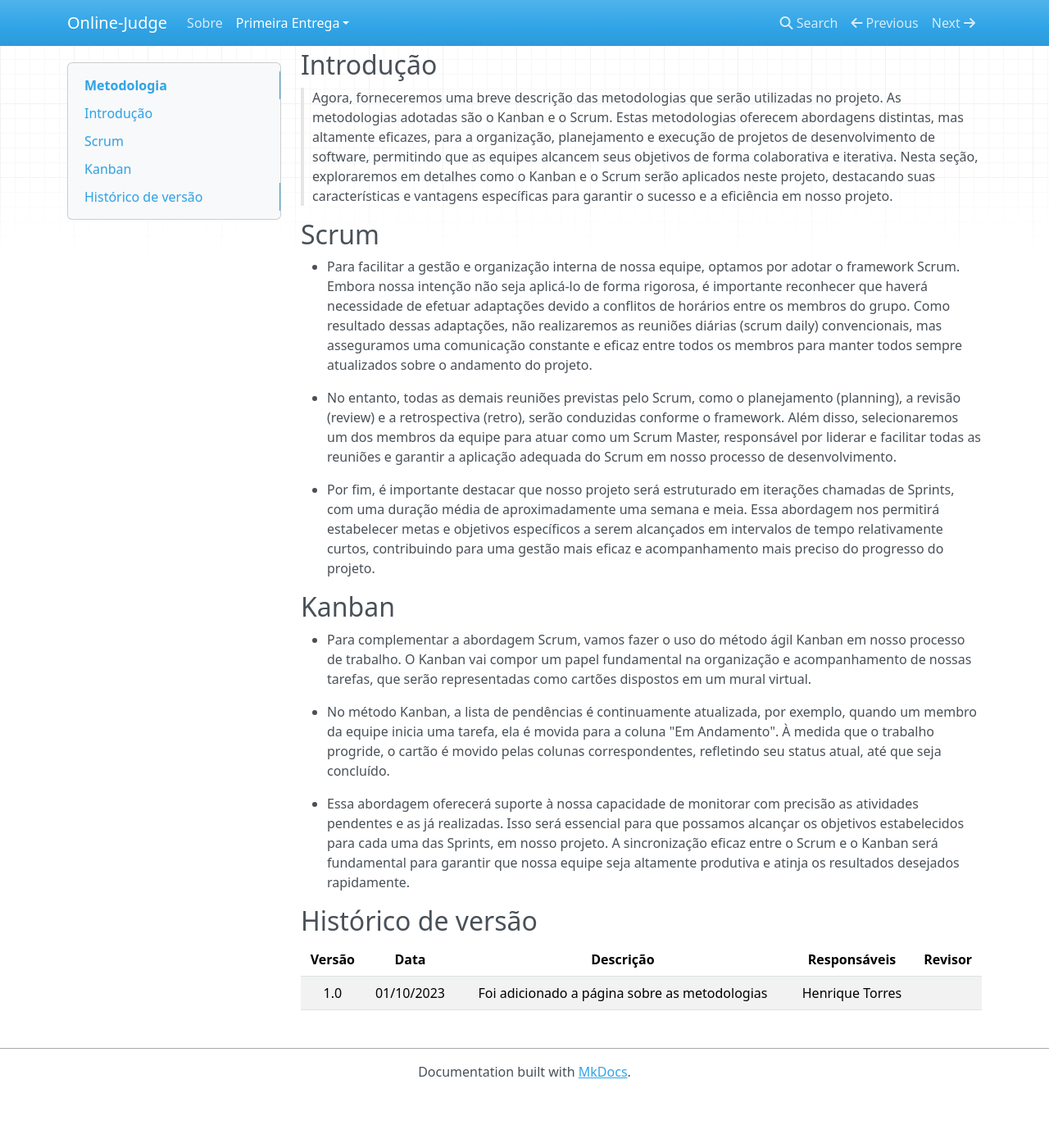
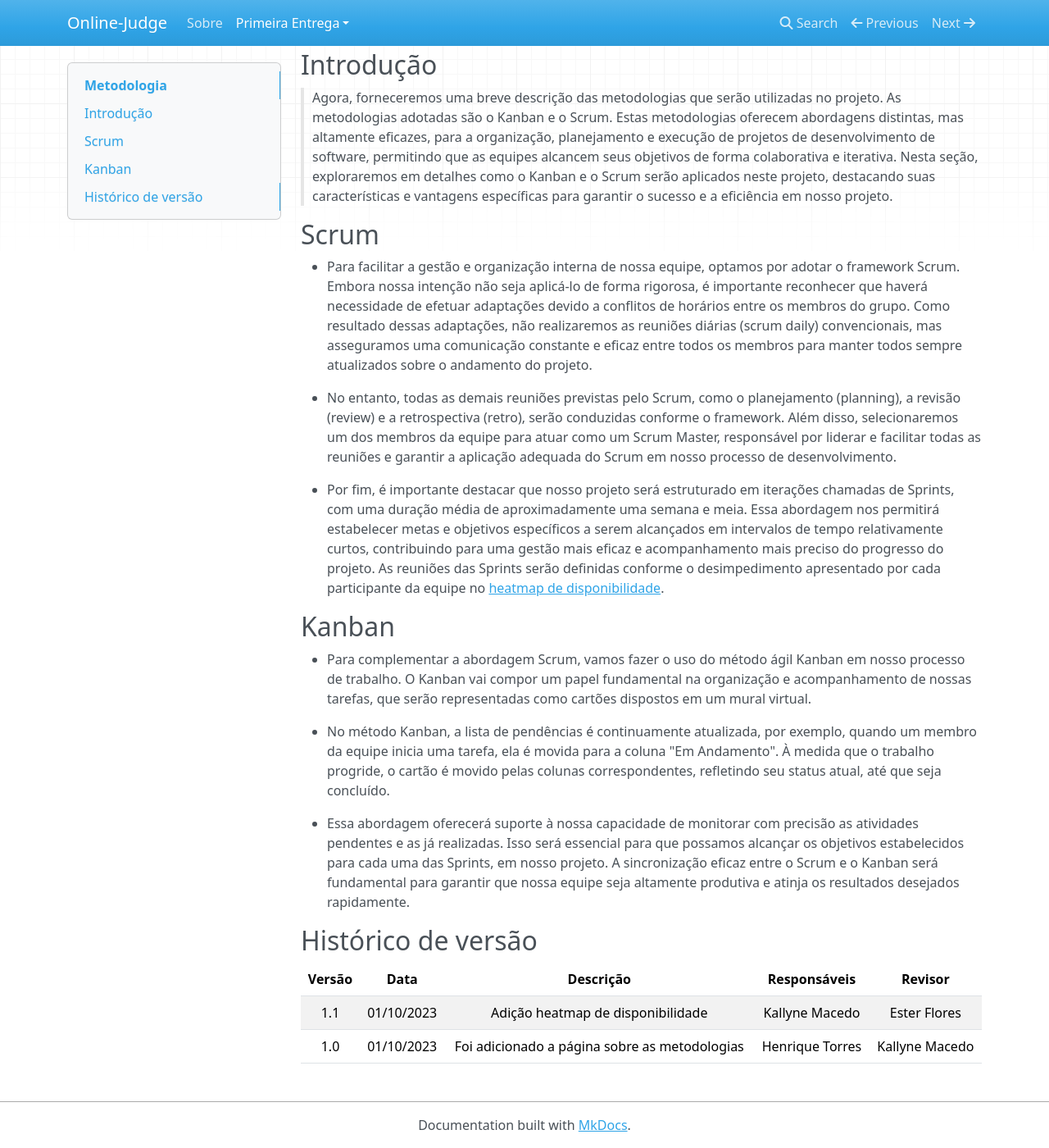
Before and after one commit to Interacao-Humano-Computador/2023.2-OnlineJudge, an MkDocs documentation site: the page built from docs/primeira-entrega/metodologia.md, in a window 1280 px wide and 1400 px high, scrolled down 74 px. Shown: the whole window at 82% size. Built offline with MkDocs 1.6.1, drawn with Linux system fonts in a browser that asks for light colours; nearby versions of some CDN libraries; before the commit the page ends 1409 px from its top, so only the background shows below that.

Commit message:
adição heatmap na metodologia

```diff
--- a/docs/primeira-entrega/metodologia.md
+++ b/docs/primeira-entrega/metodologia.md
@@ -12,7 +12,7 @@
 
 - No entanto, todas as demais reuniões previstas pelo Scrum, como o planejamento (planning), a revisão (review) e a retrospectiva (retro), serão conduzidas conforme o framework. Além disso, selecionaremos um dos membros da equipe para atuar como um Scrum Master, responsável por liderar e facilitar todas as reuniões e garantir a aplicação adequada do Scrum em nosso processo de desenvolvimento.
 
-- Por fim, é importante destacar que nosso projeto será estruturado em iterações chamadas de Sprints, com uma duração média de aproximadamente uma semana e meia. Essa abordagem nos permitirá estabelecer metas e objetivos específicos a serem alcançados em intervalos de tempo relativamente curtos, contribuindo para uma gestão mais eficaz e acompanhamento mais preciso do progresso do projeto.
+- Por fim, é importante destacar que nosso projeto será estruturado em iterações chamadas de Sprints, com uma duração média de aproximadamente uma semana e meia. Essa abordagem nos permitirá estabelecer metas e objetivos específicos a serem alcançados em intervalos de tempo relativamente curtos, contribuindo para uma gestão mais eficaz e acompanhamento mais preciso do progresso do projeto. As reuniões das Sprints serão definidas conforme o desimpedimento apresentado por cada participante da equipe no [heatmap de disponibilidade](https://i.snipboard.io/oXqm5p.jpg).
 
 ## **Kanban**
 
@@ -26,4 +26,5 @@
 
 | Versão |    Data    |                  Descrição                   |         Responsáveis          |    Revisor    |
 | :----: | :--------: | :------------------------------------------: | :---------------------------: | :-----------: |
-|  1.0   | 01/10/2023 | Foi adicionado a página sobre as metodologias | Henrique Torres |  |
+|  1.1   | 01/10/2023 | Adição heatmap de disponibilidade | Kallyne Macedo | Ester Flores |
+|  1.0   | 01/10/2023 | Foi adicionado a página sobre as metodologias | Henrique Torres | Kallyne Macedo |
```
Also changed, not shown: docs/assets/images/heatmap.png (added).
